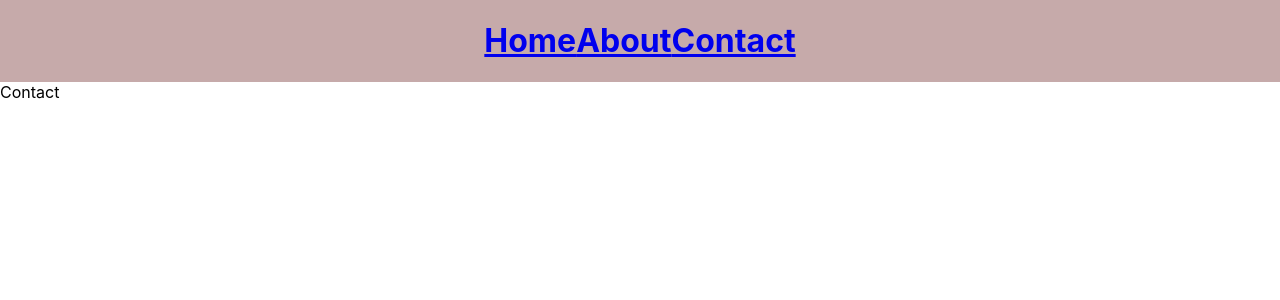
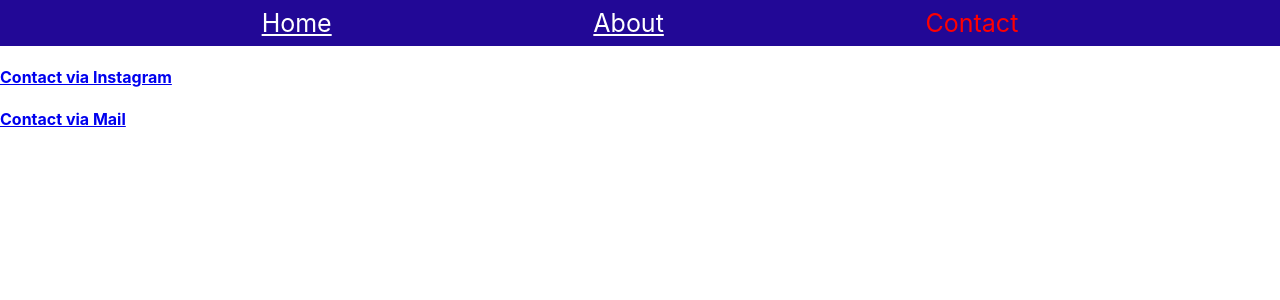
Before and after one commit to panditdhamdhere/React-Practice, a React (Create React App) app in the folder pandit_react/: page /contact in a window 1280 px wide. Shown: the top 300 px of the page. Built offline with nearby package versions, Linux system fonts and the light colour scheme.

Commit message:
added component & links react router dom v6

```diff
--- a/pandit_react/src/App.css
+++ b/pandit_react/src/App.css
@@ -3,13 +3,11 @@
 }
 
 .header {
-background-color: rgb(198, 170, 170);
+background-color: rgb(34, 8, 150);
+text-align: center;
+padding: 8px 0px 8px 0px;
 display: flex;
-justify-content: space-between;
-justify-content: center;
-text-align: center;
-color: blue;
-;
+justify-content: space-evenly;
 }
 
 .data {
@@ -21,4 +19,5 @@ h1 {
   display: flex;
   justify-content: space-between;
   cursor: pointer;
+
 }
--- a/pandit_react/src/App.js
+++ b/pandit_react/src/App.js
@@ -3,6 +3,9 @@ import Header from './components/Header';
 import Home from './components/Home';
 import About from './components/About';
 import Contact from './components/Contact';
+import Error from './components/Error';
+import Mail from './components/Mail';
+import Insta from './components/Insta';
 import {
   BrowserRouter as Router,
   Routes,
@@ -16,7 +19,7 @@ function App() {
 
   return (
     <Router>
-      <>
+      <div>
         <Header />
         <Routes>
 
@@ -26,11 +29,16 @@ function App() {
           <Route path="/about" element={<About />} />
 
           {/* Contact */}
-          <Route path="/contact" element={<Contact />} />
+          <Route path="/contact" element={<Contact />} >
+            <Route path="insta" element={<Insta />} />
+            <Route path="mail" element={<Mail />} />
 
+          </Route>
 
+          {/* error */}
+          <Route path="*" element={<Error />} />
         </Routes>
-      </>
+      </div>
     </Router>
   );
 }
--- a/pandit_react/src/components/Contact.js
+++ b/pandit_react/src/components/Contact.js
@@ -1,11 +1,14 @@
 import React from 'react'
+import { Link, Outlet } from 'react-router-dom'
 
 const Contact = () => {
-  return (
-    <div>
-      Contact
-    </div>
-  )
+    return (
+        <>
+            <Link to ="insta"><h4>Contact via Instagram</h4></Link>
+            <Link to = "mail"><h4>Contact via Mail</h4></Link>
+            <Outlet />
+        </>
+    )
 }
 
 export default Contact
--- /dev/null
+++ b/pandit_react/src/components/Error.js
@@ -0,0 +1,15 @@
+import React from 'react'
+import { useNavigate} from 'react-router-dom'
+const Error = () => {
+
+const navigate = useNavigate()
+
+    return (
+        <>
+            <div>404 page not found</div>
+         <button onClick={()=>navigate(-1)}>Go back</button>
+        </>
+    )
+}
+
+export default Error
--- a/pandit_react/src/components/Header.js
+++ b/pandit_react/src/components/Header.js
@@ -1,14 +1,35 @@
 import React from 'react'
-import { Link } from 'react-router-dom'
+import { NavLink } from 'react-router-dom'
 
 
 const Header = () => {
+
+  const navLinkStyles = ({ isActive }) => {
+    return {
+      textDecoration: isActive ? "none" : "underline",
+      color: isActive ? "red" : "white",
+      fontSize: "25px",
+      display: "flex",
+      justifyContent: "space-between"
+    };
+  };
+
   return (
     <div>
       <div className="header">
-       <Link to = {'/'}> <h1 style={{color: "whie"}}>Home</h1></Link>
-       <Link  to = {'/about'}> <h1 style={{color: "whie"}}>About</h1></Link>
-       <Link  to = {'/contact'}> <h1 style={{color: "whie"}}>Contact</h1></Link>
+        <NavLink style={navLinkStyles} to={'/'}>Home</NavLink>
+
+        <NavLink style={navLinkStyles} to={'/about'}>About</NavLink>
+
+        <NavLink style={navLinkStyles} to={'/contact'}>Contact</NavLink>
+
+
+
+        {/* <Link to={'/about'}> <h1 style={{ color: "white" }}>About</h1></Link>
+        <Link to={'/contact'}> <h1 style={{ color: "white" }}>Contact</h1></Link> */}
+
+
+        {/* <Link  to = {'/error'}> <h1 style={{color: "white"}}>Error</h1></Link> */}
       </div>
     </div>
   )
--- /dev/null
+++ b/pandit_react/src/components/Insta.js
@@ -0,0 +1,11 @@
+import React from 'react'
+
+const Insta = () => {
+  return (
+    <div>
+      Instagram
+    </div>
+  )
+}
+
+export default Insta
--- /dev/null
+++ b/pandit_react/src/components/Mail.js
@@ -0,0 +1,11 @@
+import React from 'react'
+
+const Mail = () => {
+  return (
+    <div>
+      mail
+    </div>
+  )
+}
+
+export default Mail
```
